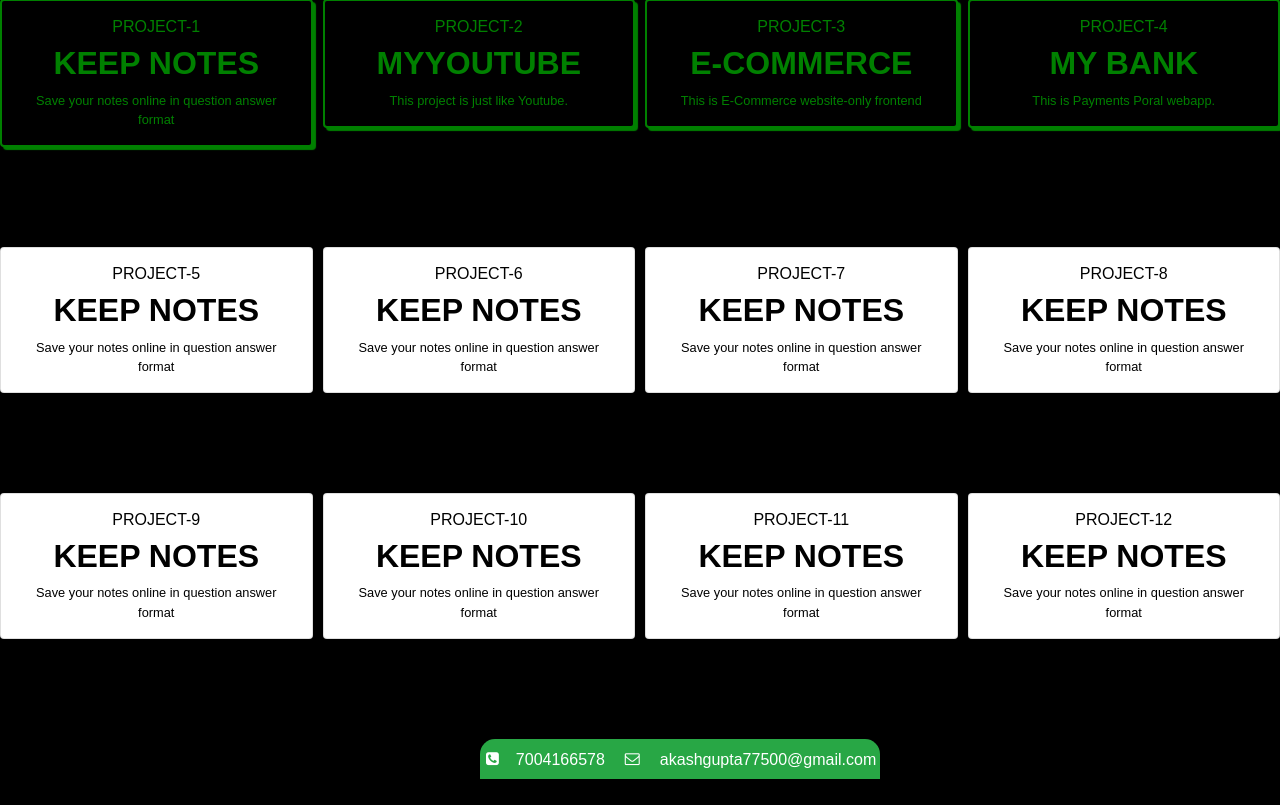
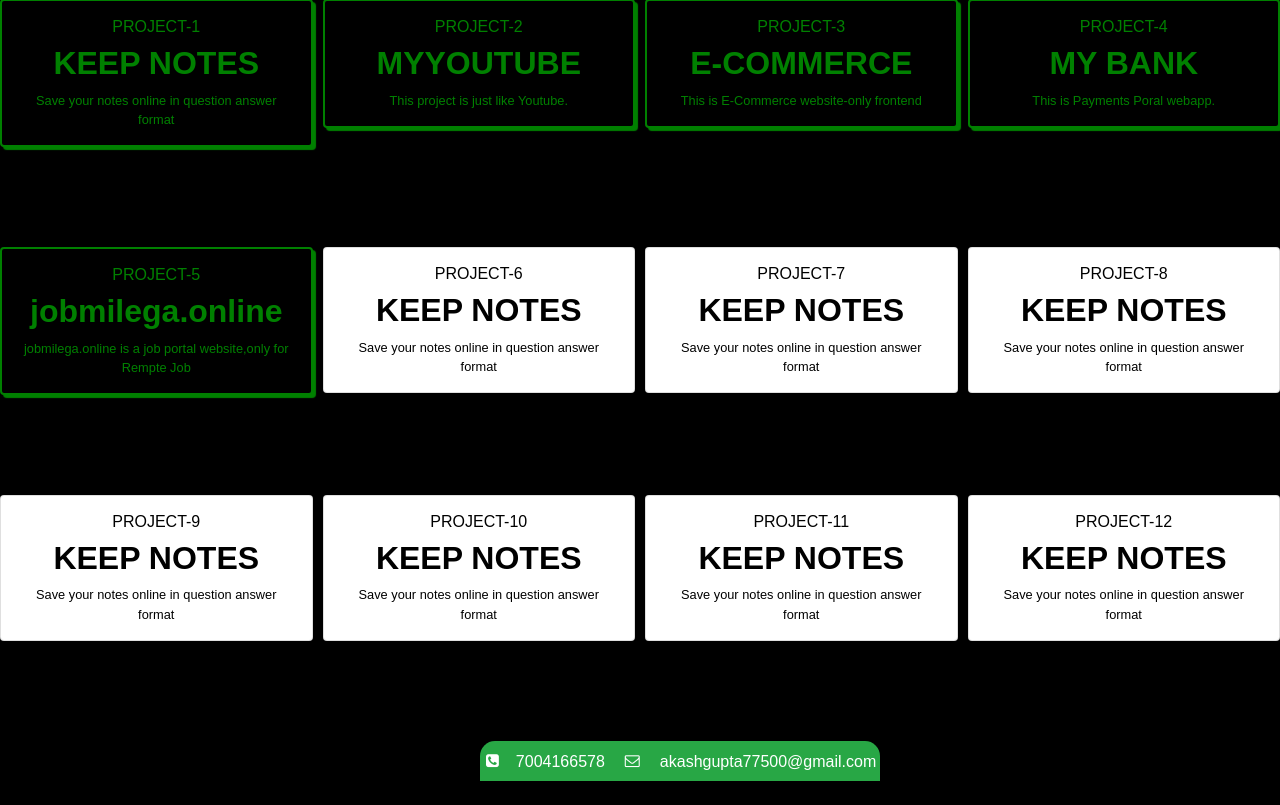
Before and after one commit to akashgupta77500/PROJECTS, a Django app: page /project in a window 1280 px wide. Shown: the part 167-972 px from the top of the page. Before the commit the page ends 946 px from the top, so only its background shows below. Run offline with Django 3.2, Linux system fonts and the light colour scheme; some libraries are stand-ins or nearby versions.

Commit message:
Update project.html

```diff
--- a/akash/templates/project.html
+++ b/akash/templates/project.html
@@ -171,10 +171,10 @@
 
 <div class="row" style="margin-top:100px">
   <div class="column">
-    <div class="card"style="background-color:white;color:black">
+    <div class="card"style="background-color:black;color:green;border:2px solid green;box-shadow: 3px 3px 1px green ">
         <h6>PROJECT-5</h6>
-      <h2><a href="{% url 'study' %}" style="color:black"><b>KEEP NOTES</b></a></h2>
-       <small> Save your notes online in question answer format</small>
+      <h2><a href="https://jobmilegaonline.herokuapp.com/" style="color:green"><b>jobmilega.online</b></a></h2>
+       <small>jobmilega.online is a job portal website,only for Rempte Job</small>
 
     </div>
   </div>
```
